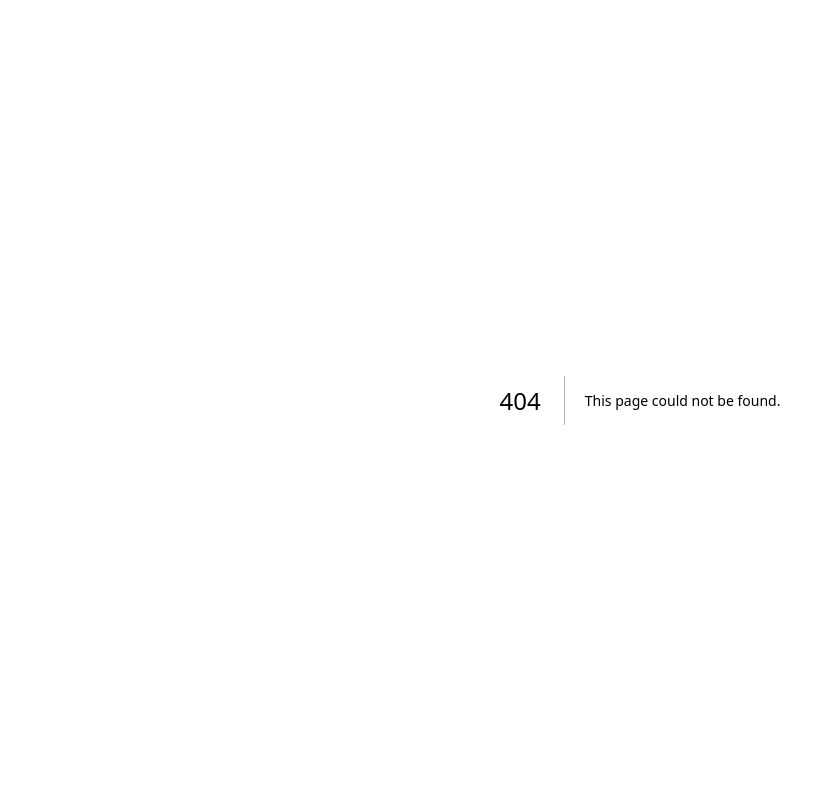
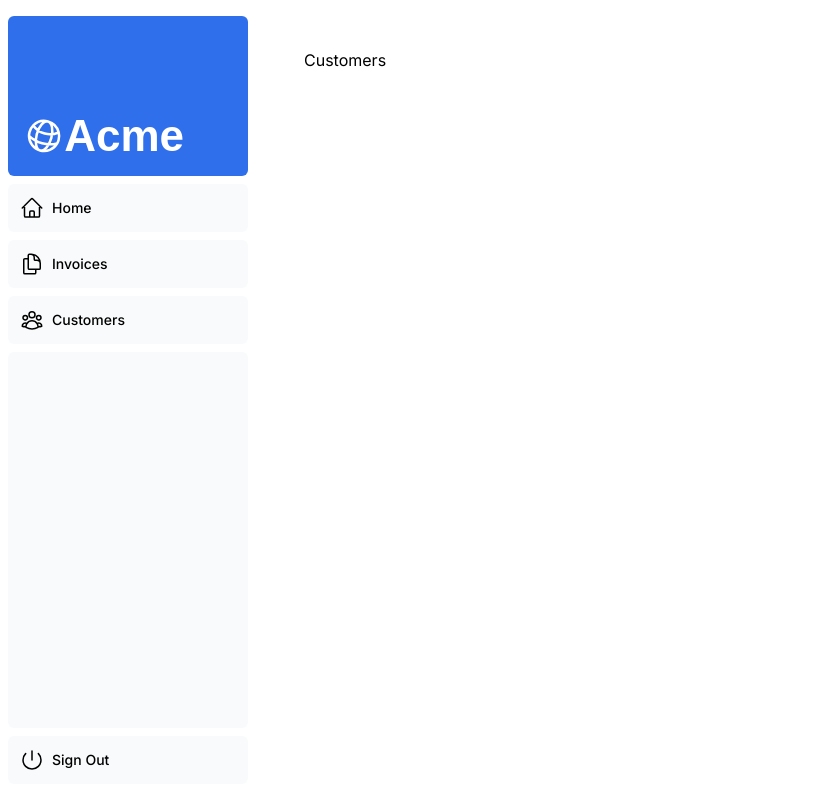
Before and after one commit to CosmicStrike/Next-JS_Tut, a Next.js app: page /dashboard/customers in a window 1280 px wide. Before the commit this address had no page. Shown: the whole page, without its empty margins (0-835 px from the left). Built offline with nearby package versions, Linux system fonts and the light colour scheme; a web font is replaced by a local one.

Commit message:
feat: Chapter 4 - Layouts and Pages

```diff
--- /dev/null
+++ b/app/dashboard/customers/page.tsx
@@ -0,0 +1,3 @@
+export default function Page() {
+    return <p>Customers</p>
+}
--- /dev/null
+++ b/app/dashboard/invoices/page.tsx
@@ -0,0 +1,3 @@
+export default function Page() {
+    return <p>Invoices</p>
+}
--- /dev/null
+++ b/app/dashboard/layout.tsx
@@ -0,0 +1,12 @@
+import SideNav from '@/app/ui/dashboard/sidenav'
+
+export default function Layout({ children }: { children: React.ReactNode }) {
+    return (
+        <div className='flex h-screen flex-col md:flex-row md:overflow-hidden'>
+            <div className='w-full flex-none md:w-64'>
+                <SideNav />
+            </div>
+            <div className='flex-grow  p-6 md:overflow-y-auto md:p-12'>{children}</div>
+        </div>
+    );
+}
--- /dev/null
+++ b/app/dashboard/page.tsx
@@ -0,0 +1,3 @@
+export default function Page() {
+    return <p>Dashboard Page</p>
+}
--- a/app/layout.tsx
+++ b/app/layout.tsx
@@ -9,7 +9,8 @@
 }) {
   return (
     <html lang="en">
-      <body className={`${inter.className} antialiased`}>{children}</body>
+      <body className={`${inter.className} antialiased`}>
+        {children}</body>
     </html>
   );
 }
--- a/app/ui/fonts.ts
+++ b/app/ui/fonts.ts
@@ -1,4 +1,5 @@
 import { Inter } from 'next/font/google';
 import { Lusitana } from 'next/font/google';
+
 export const inter = Inter({ subsets: ['latin'] });
 export const lusitana = Lusitana({ subsets: ['latin'], weight: ["700"] })
```
